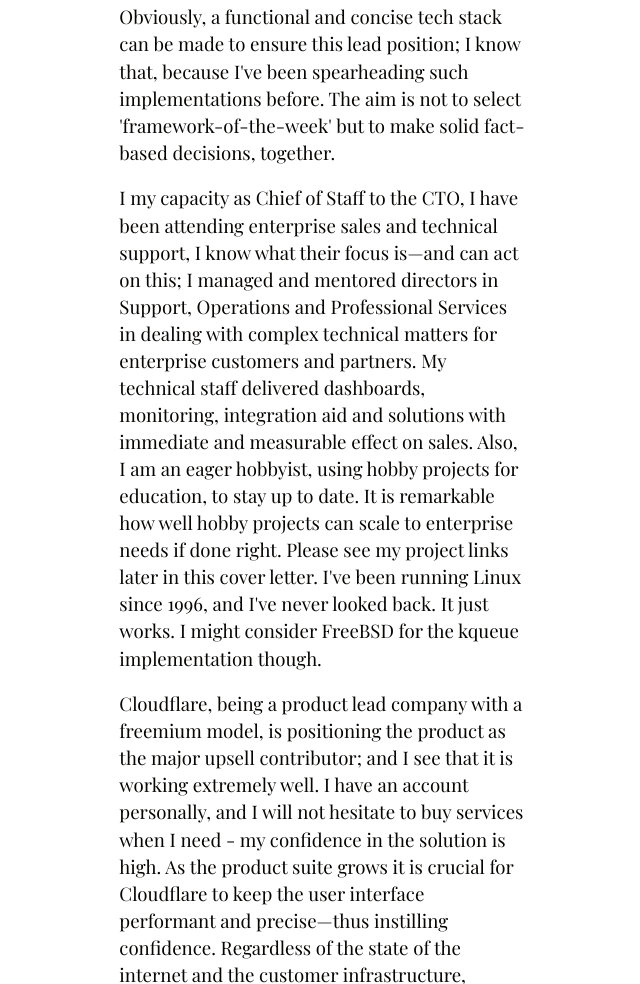
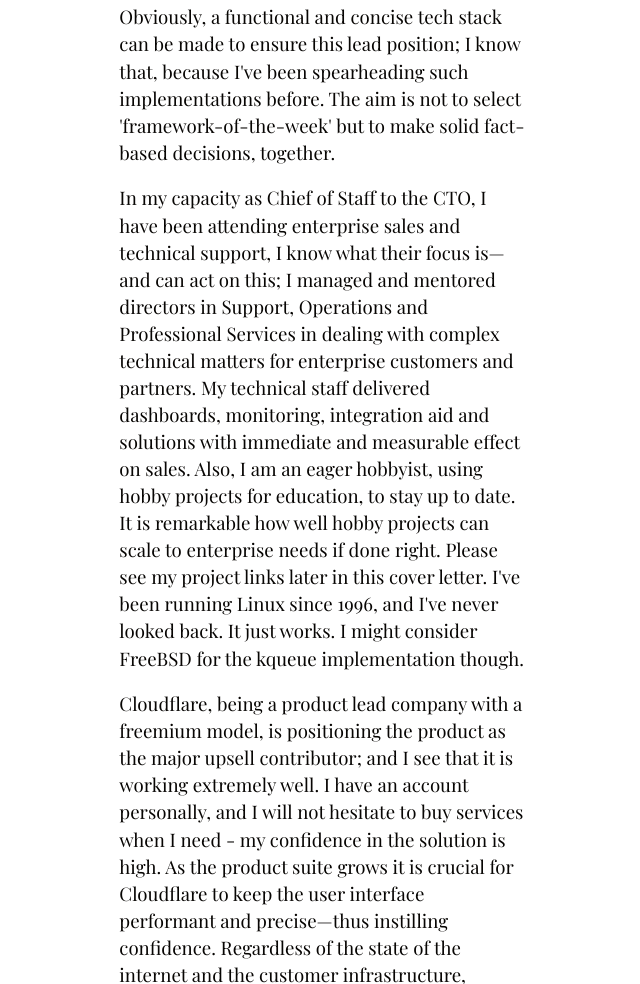
Before and after one commit to jakobdalsgaard/dataat-work, a website: page public/index.html in a window 1280 px wide. Shown: the part 2553-3537 px from the top of the page, without its empty margins (318-958 px from the left). Drawn offline with nearby package versions, Linux system fonts and the light colour scheme; no server answers.

Commit message:
Fixing small typo

```diff
--- a/public/index.html
+++ b/public/index.html
@@ -65,7 +65,7 @@
 <p>Obviously, a functional and concise tech stack can be made to ensure this lead position; I know
 that, because I've been spearheading such implementations before. The aim is not to select
 'framework-of-the-week' but to make solid fact-based decisions, together.</p>
-<p>I my capacity as Chief of Staff to the CTO, I have been attending enterprise sales and technical
+<p>In my capacity as Chief of Staff to the CTO, I have been attending enterprise sales and technical
 support, I know what their focus is&mdash;and can act on this; I managed and mentored directors
 in Support, Operations and Professional Services in dealing with complex technical matters
 for enterprise customers and partners. My technical staff delivered dashboards, monitoring,
```
